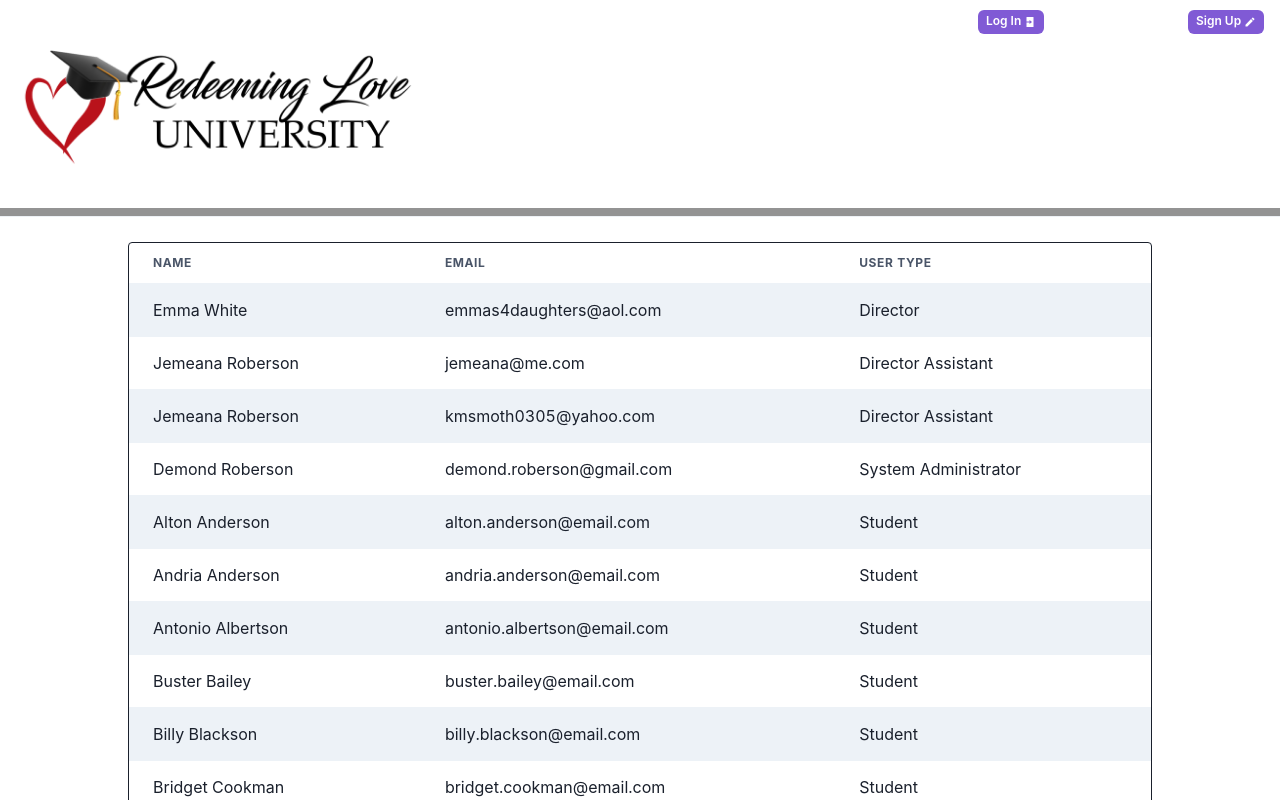
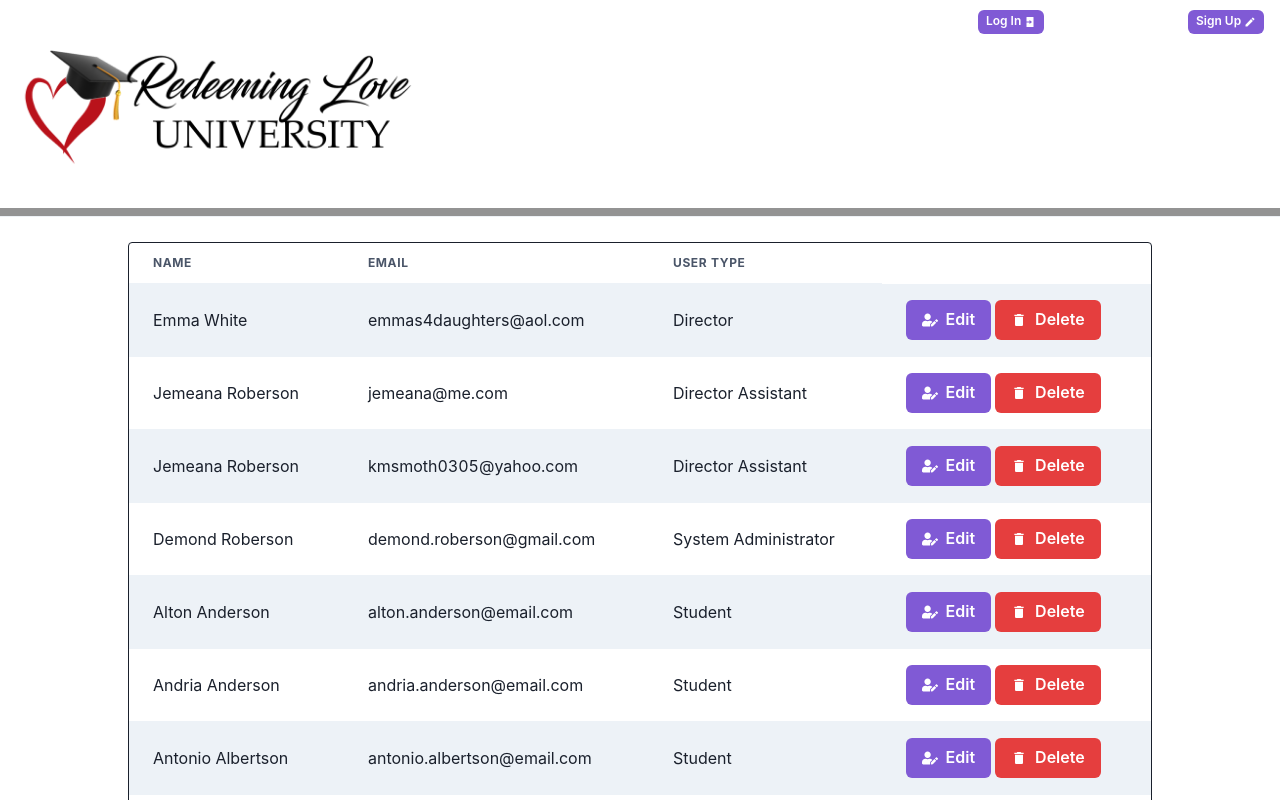
Before and after one commit to 3zbyjd/rlomuniv, a React (Vite) app: page /UserList in a window 1280 px wide. Shown: the top 800 px of the page. Built offline with nearby package versions, Linux system fonts and the light colour scheme.

Commit message:
Working to render user list route.

```diff
--- a/src/pages/User/UserList.tsx
+++ b/src/pages/User/UserList.tsx
@@ -1,5 +1,7 @@
 import {
+  Button,
   Divider,
+  Stack,
   Table,
   TableContainer,
   Tbody,
@@ -11,6 +13,8 @@ import {
 import UserListData from "../../../public/assets/users.json";
 // import { useState } from "react";
 import SiteHeader from "../../components/SiteHeader";
+import { FaUserEdit } from "react-icons/fa";
+import { MdDelete } from "react-icons/md";
 
 // interface UserProp {
 //   id: number;
@@ -61,6 +65,24 @@ function UserList() {
                 </Td>
                 <Td>{user.email}</Td>
                 <Td>{user.userType}</Td>
+                <Td>
+                  <Stack direction="row" spacing={1}>
+                    <Button
+                      leftIcon={<FaUserEdit />}
+                      colorScheme="purple"
+                      variant="solid"
+                    >
+                      Edit
+                    </Button>
+                    <Button
+                      leftIcon={<MdDelete />}
+                      colorScheme="red"
+                      variant="solid"
+                    >
+                      Delete
+                    </Button>
+                  </Stack>
+                </Td>
               </Tr>
             ))}
           </Tbody>
```
